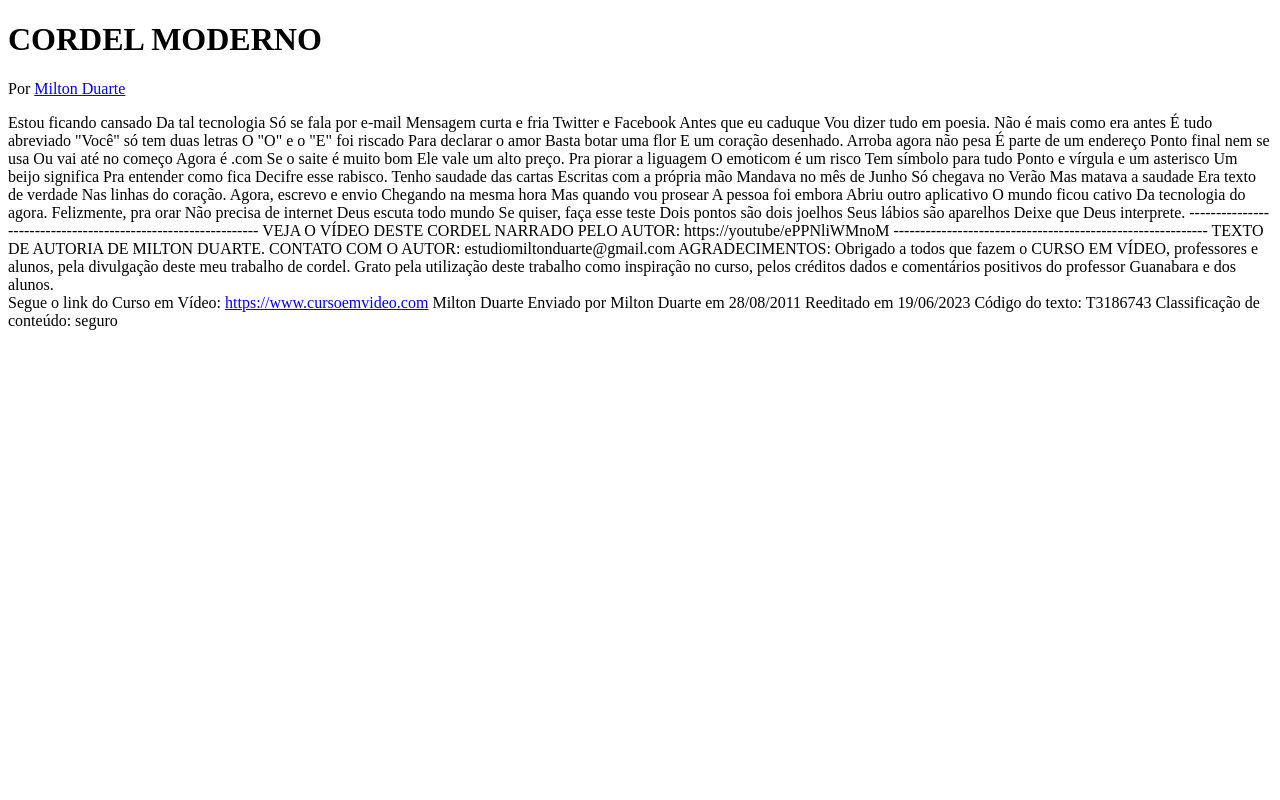
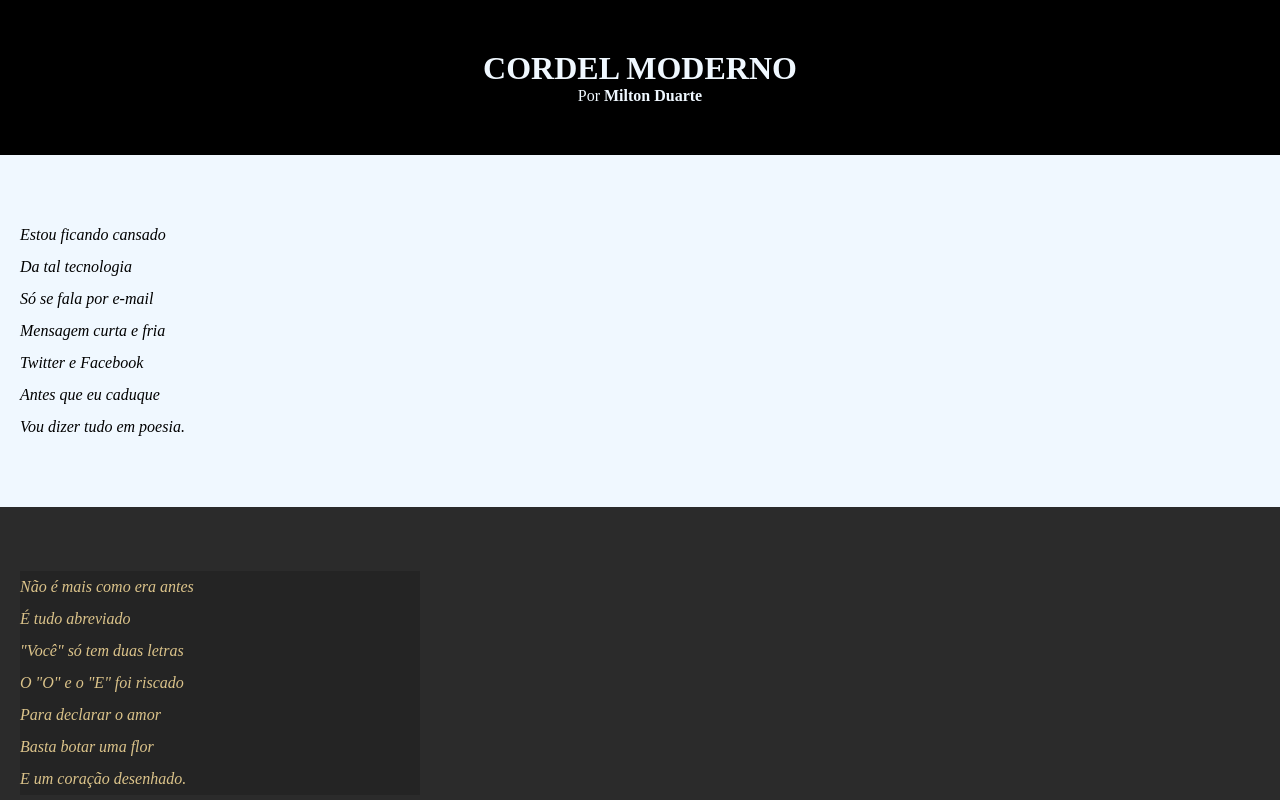
Before and after one commit to leomoura1986/html5Css3eJS, a plain HTML site: page desafio12fundos/index.html in a window 1280 px wide. Shown: the top 800 px of the page. Drawn offline with Linux system fonts and the light colour scheme.

Commit message:
desafio12 atualizado

```diff
--- /dev/null
+++ b/desafio12fundos/estilo/style.css
@@ -0,0 +1,59 @@
+@charset "UTF-8";
+
+/*
+Não esquecer de usar configuração global no CSS como logo abaixo (ex: *{ margin 0px }).
+*/
+
+*{
+    margin: 0px;
+    padding: 0px;
+}
+html, body{
+    min-height: 100vh;
+    background-color: darkgray;
+}
+header{
+    background-color: black;
+    color: aliceblue;
+    text-align: center;
+}
+header>h1{
+    padding-top: 50px;
+    font-variant: small-caps;
+}
+header>p{
+    padding-bottom: 50px;
+}
+header a, footer a{
+    color: aliceblue;
+    text-decoration: none;
+    font-weight: bolder;
+}
+header a:hover, footer a:hover{
+    text-decoration: underline;
+}
+section{
+    padding-top: 8vh;
+    padding-bottom: 8vh;
+    padding-left: 20px;
+    line-height: 2em;
+    font-style: oblique;
+}
+section.normal{
+    background-color: aliceblue;
+    color: black;
+}
+section.imagem{
+    background-color: rgba(0, 0, 0, 0.746);
+    color: rgba(245, 218, 152, 0.878);
+}
+section.imagem>p{
+    background-color: rgba(0, 0, 0, 0.164);
+    width: 400px;
+}
+footer{
+    background-color: black;
+    text-align: center;
+    color: aliceblue;
+    padding: 10px;
+}
--- a/desafio12fundos/index.html
+++ b/desafio12fundos/index.html
@@ -4,6 +4,7 @@
     <meta charset="UTF-8">
     <meta name="viewport" content="width=device-width, initial-scale=1.0">
     <title>Cordel moderno</title>
+    <link rel="stylesheet" href="estilo/style.css">
 </head>
 <body>
     <header>
@@ -14,89 +15,92 @@
             Por <a href="https://www.recantodasletras.com.br/poesias/3186743" target="_blank"> Milton Duarte</a>
         </p>
     </header>
+    <!--
+        Podemos clicar na primeira linha de cada frase segurando ALT e depois em todas as linhas pra adicionar varias tags "br" ao mesmo tempo
+    -->
+    <section class="normal">
+        <p>
+            Estou ficando cansado<br>
+            Da tal tecnologia<br>
+            Só se fala por e-mail<br>
+            Mensagem curta e fria<br>
+            Twitter e Facebook<br>
+            Antes que eu caduque<br>
+            Vou dizer tudo em poesia.<br>
+        </p>
+    </section>
 
-    Estou ficando cansado
-    Da tal tecnologia
-    Só se fala por e-mail
-    Mensagem curta e fria
-    Twitter e Facebook
-    Antes que eu caduque
-    Vou dizer tudo em poesia.
+    <section class="imagem">
+        <p>
+            Não é mais como era antes<br>
+            É tudo abreviado<br>
+            "Você" só tem duas letras<br>
+            O "O" e o "E" foi riscado<br>
+            Para declarar o amor<br>
+            Basta botar uma flor<br>
+            E um coração desenhado.<br>
+        </p>
+    </section>
 
-    Não é mais como era antes
-    É tudo abreviado
-    "Você" só tem duas letras
-    O "O" e o "E" foi riscado
-    Para declarar o amor
-    Basta botar uma flor
-    E um coração desenhado.
+    <section class="normal">
+        <p>
+            Arroba agora não pesa<br>
+            É parte de um endereço<br>
+            Ponto final nem se usa<br>
+            Ou vai até no começo<br>
+            Agora é .com<br>
+            Se o saite é muito bom<br>
+            Ele vale um alto preço.<br>
+        </p>
 
-    Arroba agora não pesa
-    É parte de um endereço
-    Ponto final nem se usa
-    Ou vai até no começo
-    Agora é .com
-    Se o saite é muito bom
-    Ele vale um alto preço.
+        <p>
+            Pra piorar a liguagem<br>
+            O emoticom é um risco<br>
+            Tem símbolo para tudo<br>
+            Ponto e vírgula e um asterisco<br>
+            Um beijo significa<br>
+            Pra entender como fica<br>
+            Decifre esse rabisco.<br>
+        </p>
+    </section>
 
-    Pra piorar a liguagem
-    O emoticom é um risco
-    Tem símbolo para tudo
-    Ponto e vírgula e um asterisco
-    Um beijo significa
-    Pra entender como fica
-    Decifre esse rabisco.
+    <section class="imagem">
+        <p>
+            Tenho saudade das cartas<br>
+            Escritas com a própria mão<br>
+            Mandava no mês de Junho<br>
+            Só chegava no Verão<br>
+            Mas matava a saudade<br>
+            Era texto de verdade<br>
+            Nas linhas do coração.<br>
+        </p>
+    </section>
 
-    Tenho saudade das cartas
-    Escritas com a própria mão
-    Mandava no mês de Junho
-    Só chegava no Verão
-    Mas matava a saudade
-    Era texto de verdade
-    Nas linhas do coração.
+    <section class="normal">
+        <p>
+            Agora, escrevo e envio<br>
+            Chegando na mesma hora<br>
+            Mas quando vou prosear<br>
+            A pessoa foi embora<br>
+            Abriu outro aplicativo<br>
+            O mundo ficou cativo<br>
+            Da tecnologia do agora.<br>
+        </p>
 
-    Agora, escrevo e envio
-    Chegando na mesma hora
-    Mas quando vou prosear
-    A pessoa foi embora
-    Abriu outro aplicativo
-    O mundo ficou cativo
-    Da tecnologia do agora.
+        <p>
+            Felizmente, pra orar<br>
+            Não precisa de internet<br>
+            Deus escuta todo mundo<br>
+            Se quiser, faça esse teste<br>
+            Dois pontos são dois joelhos<br>
+            Seus lábios são aparelhos<br>
+            Deixe que Deus interprete.<br>
+        </p>
+    </section>
 
-    Felizmente, pra orar
-    Não precisa de internet
-    Deus escuta todo mundo
-    Se quiser, faça esse teste
-    Dois pontos são dois joelhos
-    Seus lábios são aparelhos
-    Deixe que Deus interprete.
-
- --------------------------------------------------------------
-
-VEJA O VÍDEO DESTE CORDEL NARRADO PELO AUTOR: https://youtube/ePPNliWMnoM
-
- -----------------------------------------------------------
-
-TEXTO DE AUTORIA DE MILTON DUARTE.
-
-CONTATO COM O AUTOR: estudiomiltonduarte@gmail.com
-
-AGRADECIMENTOS:
-
-Obrigado a todos que fazem o CURSO EM VÍDEO, professores e alunos, pela divulgação deste  meu trabalho de cordel.
-Grato pela utilização deste trabalho como inspiração no curso, pelos créditos dados e comentários positivos do professor Guanabara e dos alunos.
-
-<footer>
-    Segue o link do Curso em Vídeo:
-
-    <a href="https://www.cursoemvideo.com" target="_blank">https://www.cursoemvideo.com</a>
-
-    Milton Duarte
-    Enviado por Milton Duarte em 28/08/2011
-    Reeditado em 19/06/2023
-    Código do texto: T3186743
-    Classificação de conteúdo: seguro
-</footer>
+    <footer>
+        <p>Segue o link do Curso em Vídeo: <a href="https://www.cursoemvideo.com" target="_blank">https://www.cursoemvideo.com</a> </p>
+    </footer>
 
 </body>
 </html>
```
